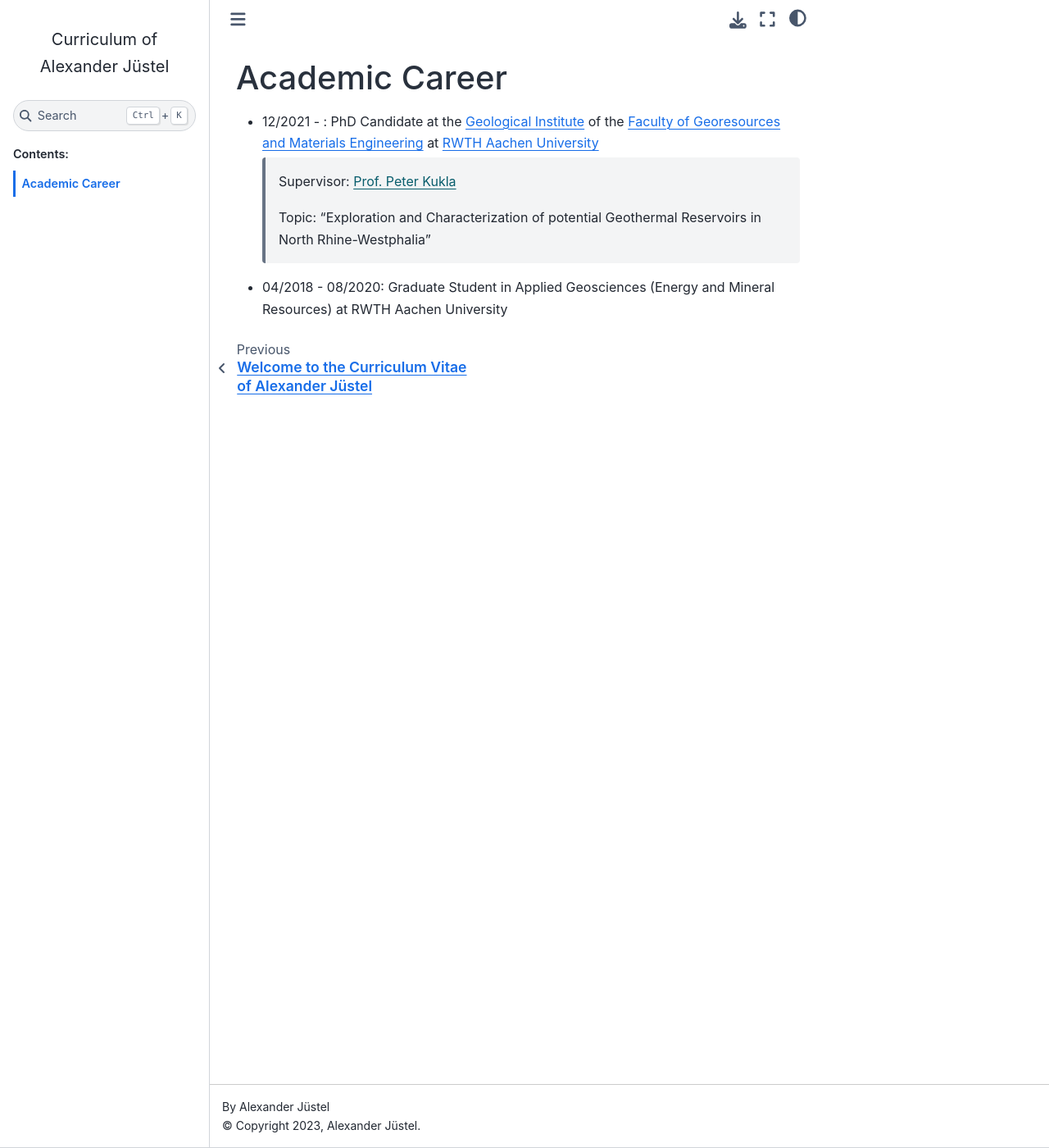
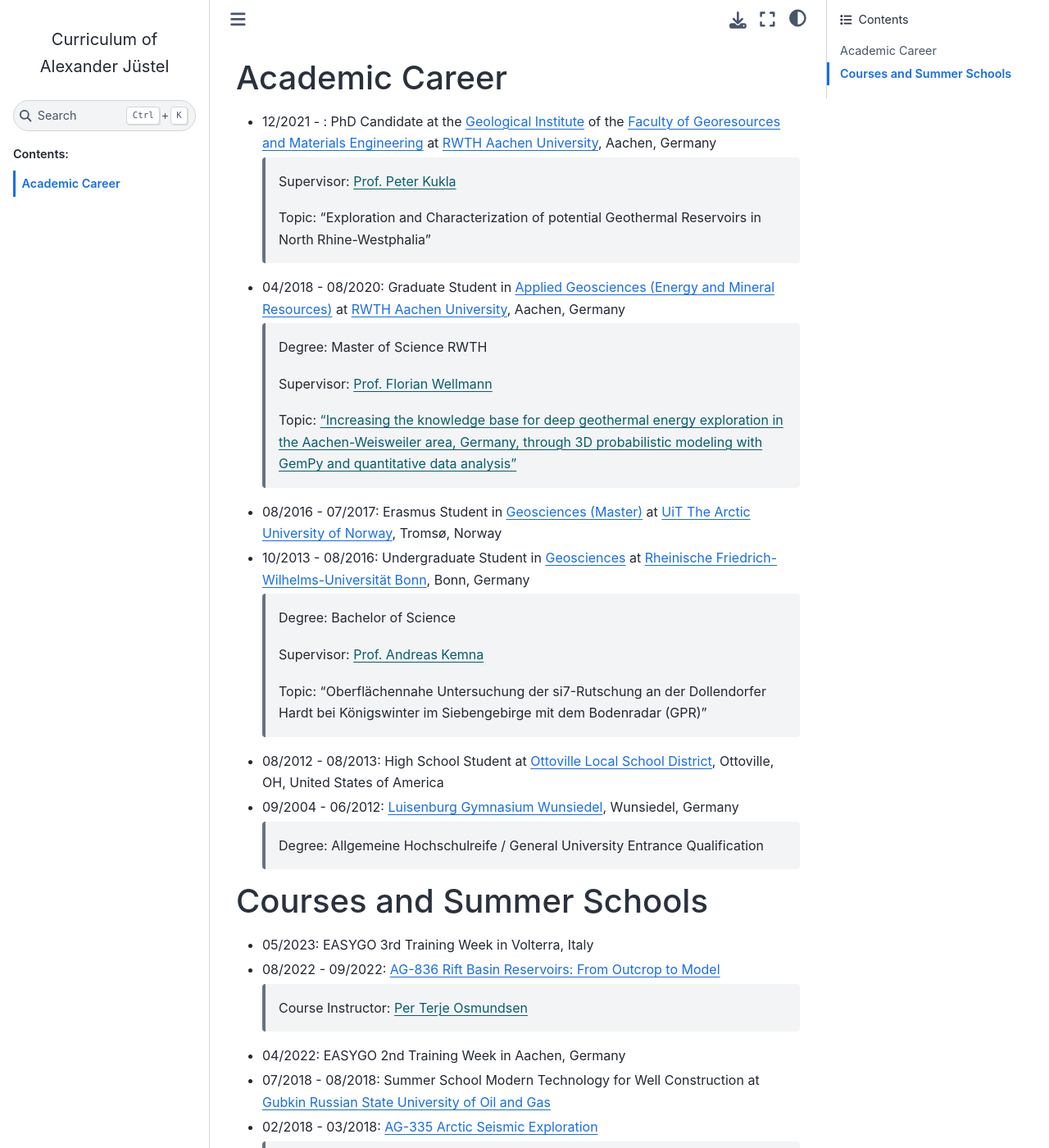
Before and after one commit to AlexanderJuestel/curriculum_vitae, a Sphinx documentation site: the page built from docs/source/academic_career.rst, in a window 1280 px wide and 1400 px high. Shown: the whole window at 82% size. Built offline with Sphinx 7.4.7 and the Sphinx Book theme 1.1.4, drawn with Linux system fonts in a browser that asks for light colours; some of the changed text lies outside the part shown.

Commit message:
EditFiles

```diff
--- a/docs/source/academic_career.rst
+++ b/docs/source/academic_career.rst
@@ -3,10 +3,53 @@
 Academic Career
 ===============
 
-* 12/2021 - : PhD Candidate at the `Geological Institute <https://www.geol.rwth-aachen.de/>`_ of the `Faculty of Georesources and Materials Engineering <https://www.fb5.rwth-aachen.de/>`_ at `RWTH Aachen University <https://www.rwth-aachen.de/>`_
+* 12/2021 - : PhD Candidate at the `Geological Institute <https://www.geol.rwth-aachen.de/>`_ of the `Faculty of Georesources and Materials Engineering <https://www.fb5.rwth-aachen.de/>`_ at `RWTH Aachen University <https://www.rwth-aachen.de/>`_, Aachen, Germany
 
     Supervisor: `Prof. Peter Kukla <https://www.rwth-aachen.de/go/id/bdfr/?gguid=0x39DAE8D9CE85D51196710000F4B4937D>`_
 
     Topic: "Exploration and Characterization of potential Geothermal Reservoirs in North Rhine-Westphalia"
 
-* 04/2018 - 08/2020: Graduate Student in Applied Geosciences (Energy and Mineral Resources) at RWTH Aachen University
+* 04/2018 - 08/2020: Graduate Student  in `Applied Geosciences (Energy and Mineral Resources) <https://www.rwth-aachen.de/cms/root/studium/Vor-dem-Studium/Studiengaenge/Liste-Aktuelle-Studiengaenge/Studiengangbeschreibung/~bnlc/Angewandte-Geowissenschaften-M-Sc-/?lidx=1>`_ at `RWTH Aachen University <https://www.rwth-aachen.de/>`_, Aachen, Germany
+
+    Degree: Master of Science RWTH
+
+    Supervisor: `Prof. Florian Wellmann <https://www.cg3.rwth-aachen.de/cms/cg3/Der-Lehrstuhl/Team/~qpan/Mitarbeiter-CAMPUS-/?gguid=0x5440F5A53D654C41874F09C577FE4005&allou=1>`_
+
+    Topic: `"Increasing the knowledge base for deep geothermal energy exploration in the Aachen-Weisweiler area, Germany, through 3D probabilistic modeling with GemPy and quantitative data analysis" <https://publications.rwth-aachen.de/record/817438>`_
+
+* 08/2016 - 07/2017: Erasmus Student in `Geosciences (Master) <https://en.uit.no/education/program/270462/geosciences_-_master>`_ at `UiT The Arctic University of Norway <https://en.uit.no/startsida>`_, Tromsø, Norway
+
+* 10/2013 - 08/2016: Undergraduate Student in `Geosciences <https://www.uni-bonn.de/de/studium/studienangebot/studiengaenge-a-z/geowissenschaften-bsc>`_ at `Rheinische Friedrich-Wilhelms-Universität Bonn <https://www.uni-bonn.de/>`_, Bonn, Germany
+
+    Degree: Bachelor of Science
+
+    Supervisor: `Prof. Andreas Kemna <https://www.ifgeo.uni-bonn.de/de/abteilungen/geophysik>`_
+
+    Topic: "Oberflächennahe Untersuchung der si7-Rutschung an der Dollendorfer Hardt bei Königswinter im Siebengebirge mit dem Bodenradar (GPR)"
+
+* 08/2012 - 08/2013: High School Student at `Ottoville Local School District <https://www.ottovilleschools.org/>`_, Ottoville, OH, United States of America
+
+* 09/2004 - 06/2012: `Luisenburg Gymnasium Wunsiedel <https://www.lugy.de/>`_, Wunsiedel, Germany
+
+    Degree: Allgemeine Hochschulreife / General University Entrance Qualification
+
+Courses and Summer Schools
+==========================
+
+* 05/2023: EASYGO 3rd Training Week in Volterra, Italy
+
+* 08/2022 - 09/2022: `AG-836 Rift Basin Reservoirs: From Outcrop to Model <https://www.unis.no/courses/ag-336-rift-basin-reservoirs-from-outcrop-to-model/>`_
+
+    Course Instructor: `Per Terje Osmundsen <https://www.unis.no/staff/per-terje-osmundsen/>`_
+
+* 04/2022: EASYGO 2nd Training Week in Aachen, Germany
+
+* 07/2018 - 08/2018: Summer School Modern Technology for Well Construction at `Gubkin Russian State University of Oil and Gas <https://en.gubkin.ru/>`_
+
+* 02/2018 - 03/2018: `AG-335 Arctic Seismic Exploration <https://www.unis.no/courses/ag-335-arctic-seismic-exploration/>`_
+
+    Course Instructor: `Tor Arne Johansen <https://www.unis.no/staff/tor-arne-johansen/>`_
+
+* 08/2017 - 09/2017: `AT-333 Arctic Petroleum Sciences: Challenges for Society, Technology and Environment <https://www.unis.no/courses/at-333-arctic-petroleum-challenges-for-society-technology-and-environment/>`_
+
+    Course Instructor: `Helena Reinardy <https://www.unis.no/staff/helena-reinardy/>`_
```
Also changed, not shown: docs/source/fieldwork.rst (added, +10 -0 lines), docs/source/research.rst (added, +43 -0 lines), docs/source/images/img1.jpg (added).
